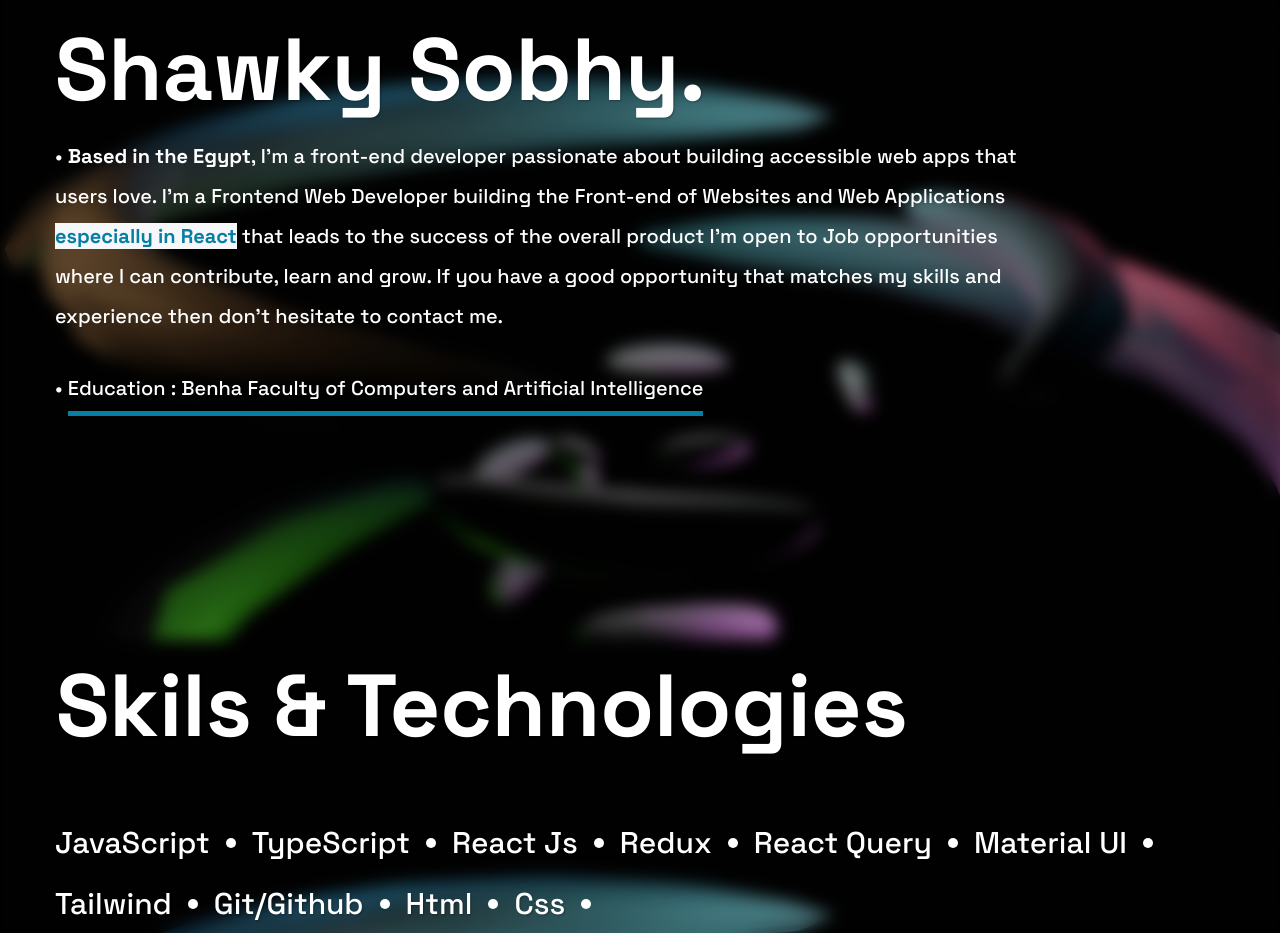
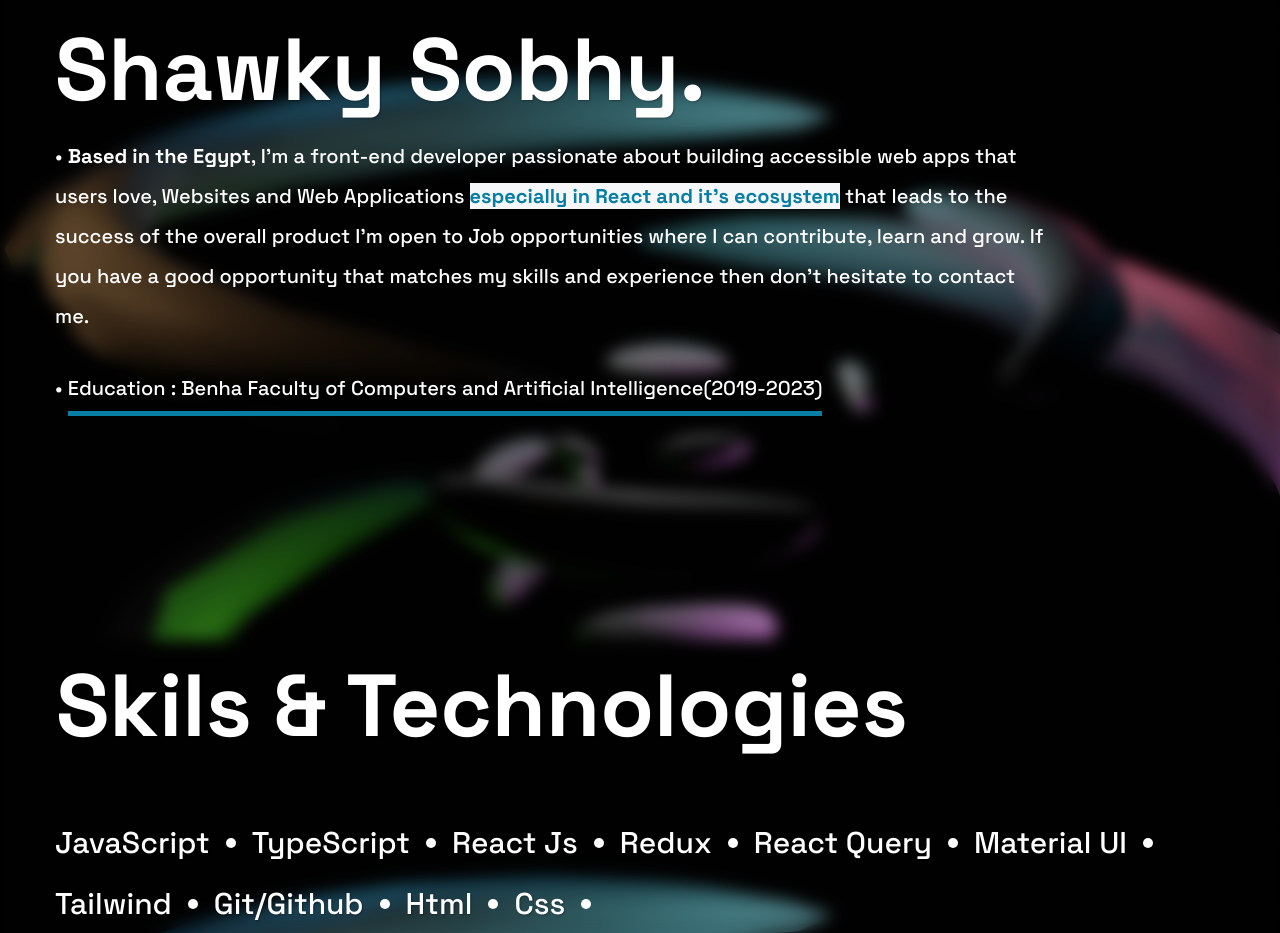
Before and after one commit to shawkysobhy/Portfolio, a React (Vite) app: page / in a window 1280 px wide. Shown: the part 960-1893 px from the top of the page. Built offline with nearby package versions, Linux system fonts and the light colour scheme.

Commit message:
Update Profile.jsx

```diff
--- a/src/pages/Profile.jsx
+++ b/src/pages/Profile.jsx
@@ -67,15 +67,14 @@ function Profile() {
 							Based in the Egypt
 						</span>
 						, I&apos;m a front-end developer passionate about building
-						accessible web apps that users love. I&apos;m a Frontend Web
-						Developer building the Front-end of Websites and Web Applications{' '}
+						accessible web apps that users love, Websites and Web Applications{' '}
 						<span
 							style={{
 								fontWeight: '700',
 								color: '#087ea4',
 								backgroundColor: '#f6f7f9',
 							}}>
-							especially in React
+							especially in React and it's ecosystem
 						</span>{' '}
 						that leads to the success of the overall product I&apos;m open to
 						Job opportunities where I can contribute, learn and grow. If you
@@ -105,7 +104,7 @@ function Profile() {
 								paddingBottom: '10px',
 								borderBottom: 'solid 5px #087ea4',
 							}}>
-							Education : Benha Faculty of Computers and Artificial Intelligence
+							Education : Benha Faculty of Computers and Artificial Intelligence(2019-2023)
 						</span>
 					</Typography>
 				</Box>
```
